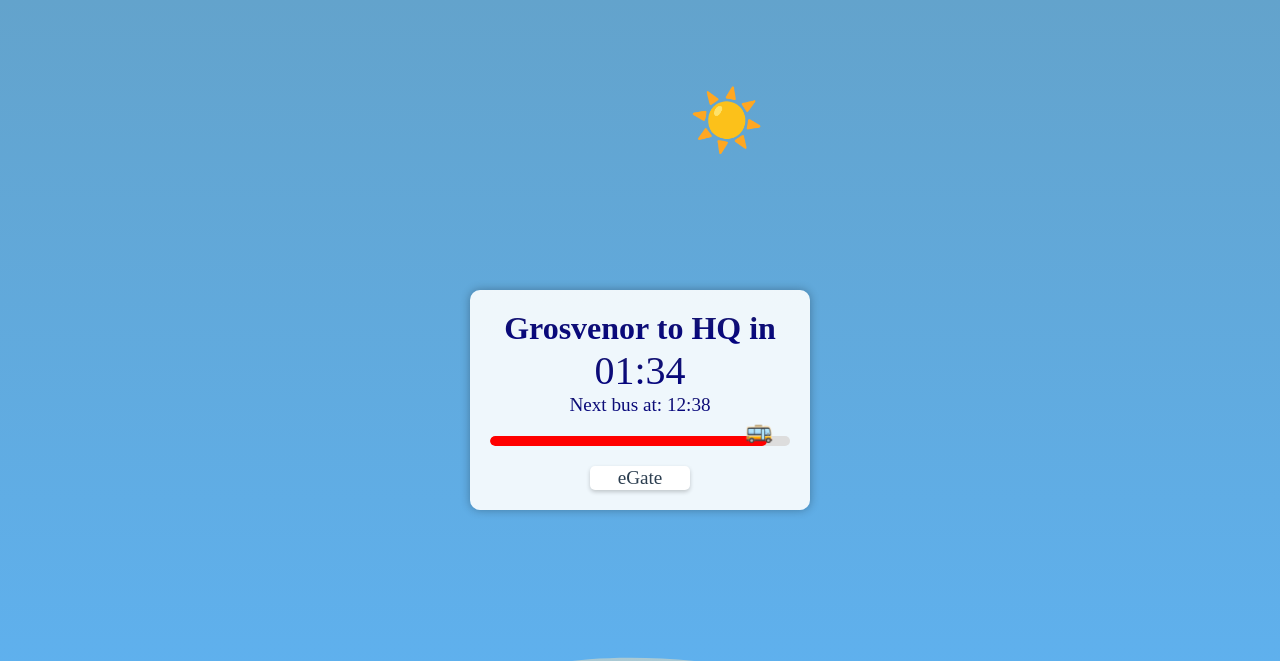
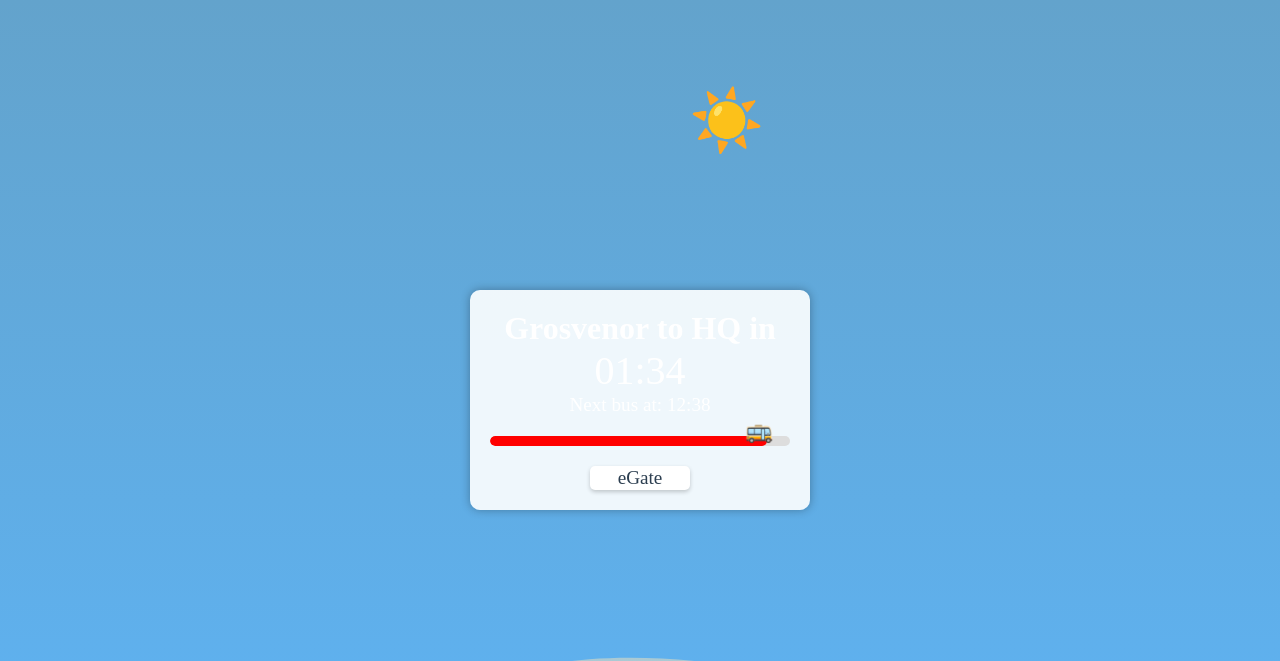
Before and after one commit to adriacp96/grosvenorHA, a plain HTML site: page index.html in a window 1280 px wide. Shown: the top 661 px of the page. Drawn offline with Linux system fonts and the light colour scheme; a web font is replaced by a local one.

Commit message:
Update index.html

```diff
--- a/index.html
+++ b/index.html
@@ -75,46 +75,33 @@
         /* Estilos para el contador */
         #countdown {
             font-size: 2.5em;
-            /* Aplicar degradado y clip para "transparentar" */
-            background: linear-gradient(to bottom, #191970, #000080); /* Mismo degradado del body */
-            -webkit-background-clip: text;
-            background-clip: text;
-            -webkit-text-fill-color: transparent;
-            text-fill-color: transparent;
-            /* Aseguramos que se comporte como un bloque y sin márgenes extra para no moverlo */
-            display: block; /* Vuelve a ser block, como un div */
-            margin: 0; /* Elimina márgenes para que no haya separación extra */
-            padding: 0; /* Asegura que no tenga padding interno que lo separe */
+            /* Removed gradient and clip for white text */
+            color: #ffffff; /* Set text color to white */
+            display: block;
+            margin: 0;
+            padding: 0;
         }
 
         /* Estilos para la línea "Next bus at:" */
         #nextBus {
             font-size: 1.2em;
-            /* Aplicar degradado y clip para "transparentar" */
-            background: linear-gradient(to bottom, #191970, #000080); /* Mismo degradado del body */
-            -webkit-background-clip: text;
-            background-clip: text;
-            -webkit-text-fill-color: transparent;
-            text-fill-color: transparent;
-            /* Aseguramos que se comporte como un bloque y sin márgenes extra para no moverlo */
-            display: block; /* Vuelve a ser block, como un div */
-            margin: 0; /* Elimina márgenes para que no haya separación extra */
-            padding: 0; /* Asegura que no tenga padding interno que lo separe */
+            /* Removed gradient and clip for white text */
+            color: #ffffff; /* Set text color to white */
+            display: block;
+            margin: 0;
+            padding: 0;
         }
 
         /* Estilos para el texto "Grosvenor to HQ in" */
         #routeTitle {
             font-size: 2em;
             font-weight: bold;
-            display: block; /* Cambiado a 'block' para que ocupe su propia línea como un h1 */
-            background: linear-gradient(to bottom, #191970, #000080); /* Mismo degradado del body */
-            -webkit-background-clip: text;
-            background-clip: text;
-            -webkit-text-fill-color: transparent;
-            text-fill-color: transparent;
-            margin-bottom: 0; /* Elimina el margen inferior por defecto del h1 */
-            margin-top: 0; /* Elimina el margen superior por defecto del h1 */
-            padding: 0; /* Asegura que no tenga padding interno que lo separe */
+            display: block;
+            /* Removed gradient and clip for white text */
+            color: #ffffff; /* Set text color to white */
+            margin-bottom: 0;
+            margin-top: 0;
+            padding: 0;
         }
 
         .progress-container {
@@ -203,7 +190,7 @@
         .input-container span {
             font-family: 'Emirates Bold';
             font-size: 1.2em;
-            color: #2c3e50;
+            color: #ffffff; /* Set text color to white */
         }
         #busTimeInput {
             padding: 10px;
@@ -232,7 +219,7 @@
         #closestTimes {
             margin-top: 10px;
             font-size: 1.1em;
-            color: #2c3e50;
+            color: #ffffff; /* Set text color to white */
             display: none;
         }
         #eGateButton {
@@ -258,7 +245,7 @@
 </head>
 <body>
     <img src="https://upload.wikimedia.org/wikipedia/commons/archive/d/d0/20250508163912%21Emirates_logo.svg"
-         alt="Emirates Logo" class="emirates-logo">
+            alt="Emirates Logo" class="emirates-logo">
     <div class="container">
         <h1 id="routeTitle">Grosvenor to HQ in</h1>
         <div id="countdown">00:00</div>
```
